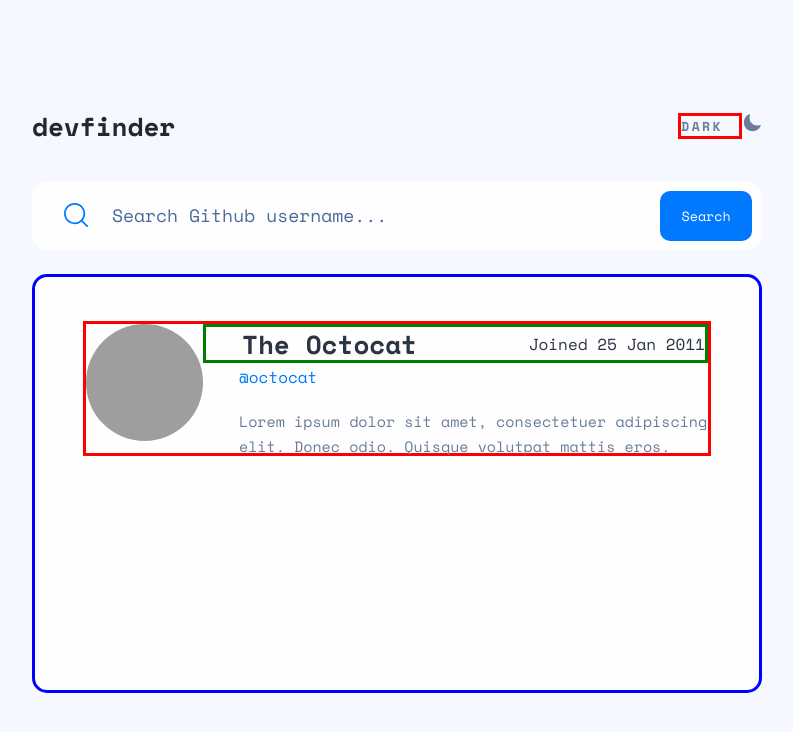
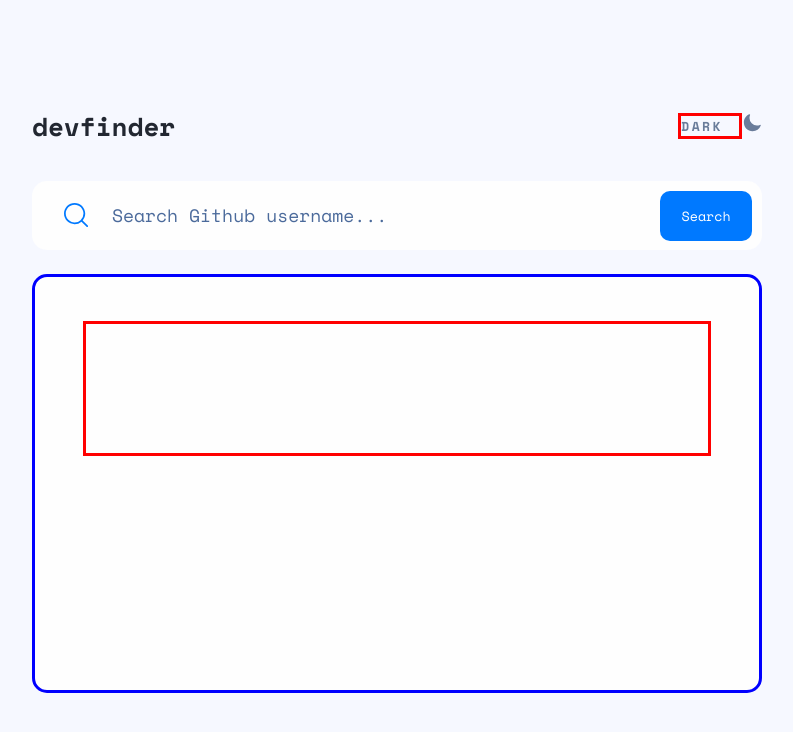
Before and after one commit to brunocs90/github-user-search-app, a React (Vite) app: page / in a window 1280 px wide. Shown: the top 732 px of the page, without its empty margins (243-1036 px from the left). Built offline with nearby package versions, Linux system fonts and the light colour scheme; grey boxes are pictures that could not be loaded.

Commit message:
user header new

```diff
--- a/src/components/User/styles.ts
+++ b/src/components/User/styles.ts
@@ -6,9 +6,7 @@ export const UserContainer = styled.header`
     display: flex;
     margin-top: 1.5rem;
     border-radius: 0.938rem;
-
     padding: 2.75rem 3rem 3rem 3rem;
-
     background-color: ${({ theme }) => theme.colors['section-background']};
 
     border: solid blue;
--- a/src/components/UserHeader/index.tsx
+++ b/src/components/UserHeader/index.tsx
@@ -1,23 +1,5 @@
 import { UserHeaderContainer } from './styles';
 
 export default function UserHeader() {
-    return (
-        <UserHeaderContainer>
-            <div>
-                <img className="avatar" src="https://github.com/brunocs90.png" alt="" />
-            </div>
-
-            <div className="description">
-                <div className="title">
-                    <h2 className="user">The Octocat</h2>
-                    <p>Joined 25 Jan 2011</p>
-                </div>
-
-                <div className="login">@octocat</div>
-                <div className="biography">
-                    Lorem ipsum dolor sit amet, consectetuer adipiscing elit. Donec odio. Quisque volutpat mattis eros.
-                </div>
-            </div>
-        </UserHeaderContainer>
-    );
+    return <UserHeaderContainer></UserHeaderContainer>;
 }
--- a/src/components/UserHeader/styles.ts
+++ b/src/components/UserHeader/styles.ts
@@ -5,50 +5,4 @@ export const UserHeaderContainer = styled.header`
     height: 8.43rem;
     display: flex;
     border: solid red;
-
-    .avatar {
-        width: 7.313rem;
-        height: 7.313rem;
-        border-radius: 100px;
-    }
-
-    .description {
-        width: 100%;
-        display: flex;
-        flex-direction: column;
-    }
-
-    .title {
-        width: 100%;
-        height: 2.438rem;
-        display: flex;
-        justify-content: space-between;
-        align-items: center;
-        padding-left: 2.25rem;
-
-        border: solid green;
-
-        .user {
-            color: ${({ theme }) => theme.colors['text-primary']};
-            font-size: ${({ theme }) => theme.Typography.H1['font-size']};
-            font-weight: ${({ theme }) => theme.Typography.H1['font-weight']};
-            line-height: ${({ theme }) => theme.Typography.H1['line-height']};
-        }
-    }
-
-    .login {
-        padding-top: 2px;
-        padding-left: 2.25rem;
-        color: ${({ theme }) => theme.colors.link};
-    }
-
-    .biography {
-        padding-top: 1.25rem;
-        padding-left: 2.25rem;
-        color: ${({ theme }) => theme.colors['text-terciary']};
-
-        font-size: ${({ theme }) => theme.Typography.Body['font-size']};
-        font-style: ${({ theme }) => theme.Typography.Body['font-weight']};
-        line-height: ${({ theme }) => theme.Typography.Body['line-height']};
-    }
 `;
```
